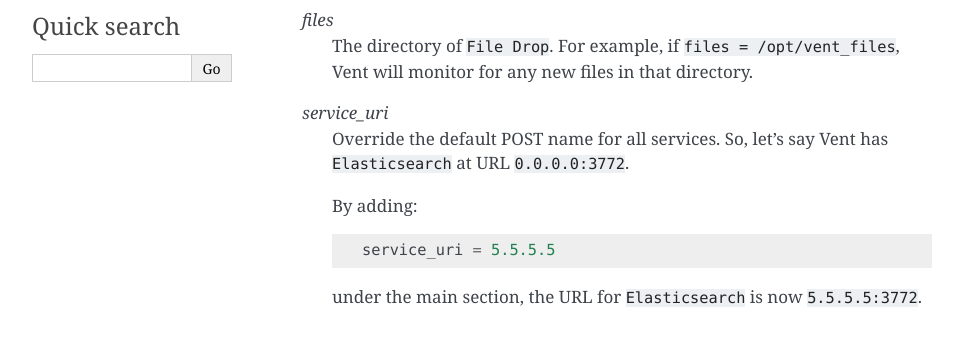
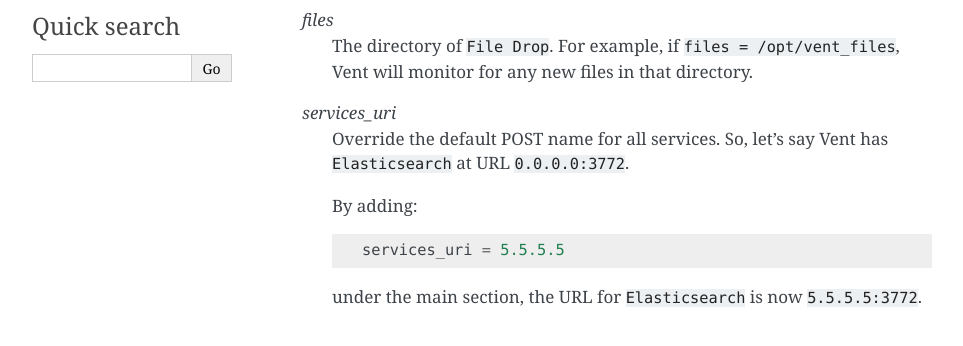
Before and after one commit to CyberReboot/vent, a Sphinx documentation site: the page built from docs/source/user_data.rst, in a window 1280 px wide and 900 px high, scrolled down 511 px. Shown: the part 159-505 px from the top of the window, without its empty margins (148-1111 px from the left). Built offline with Sphinx 7.4.7, drawn with Linux system fonts in a browser that asks for light colours; pages that are not in the unit, such as notebooks, are missing from menus.

Commit message:
typo in docs

```diff
--- a/docs/source/user_data.rst
+++ b/docs/source/user_data.rst
@@ -30,13 +30,13 @@
     The directory of ``File Drop``. For example, if ``files = /opt/vent_files``,
     Vent will monitor for any new files in that directory.
 
-  *service_uri*
+  *services_uri*
     Override the default POST name for all services. So, let's say Vent has
     ``Elasticsearch`` at URL ``0.0.0.0:3772``.
 
     By adding::
 
-        service_uri = 5.5.5.5
+        services_uri = 5.5.5.5
 
     under the main section, the URL for ``Elasticsearch`` is now
     ``5.5.5.5:3772``.
```
